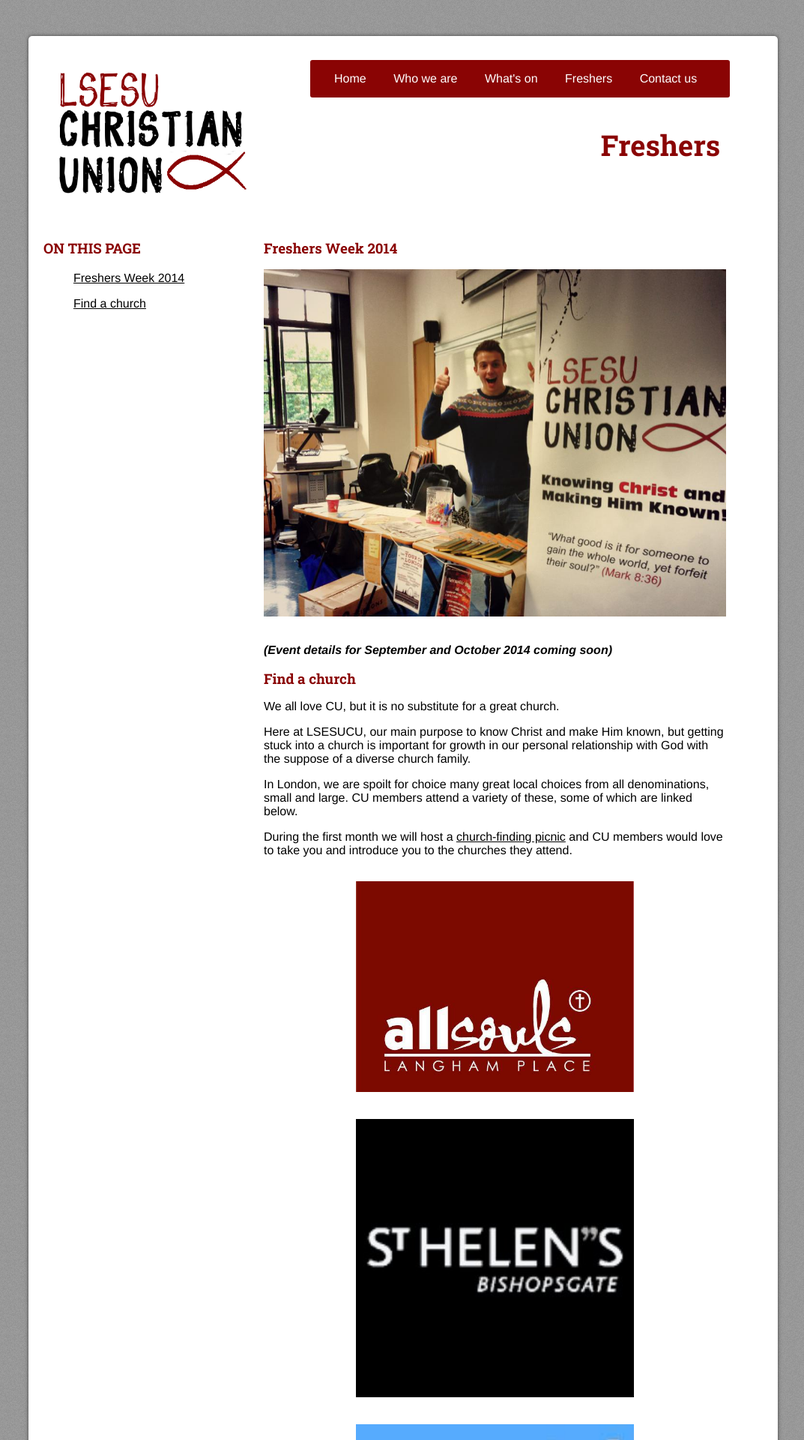
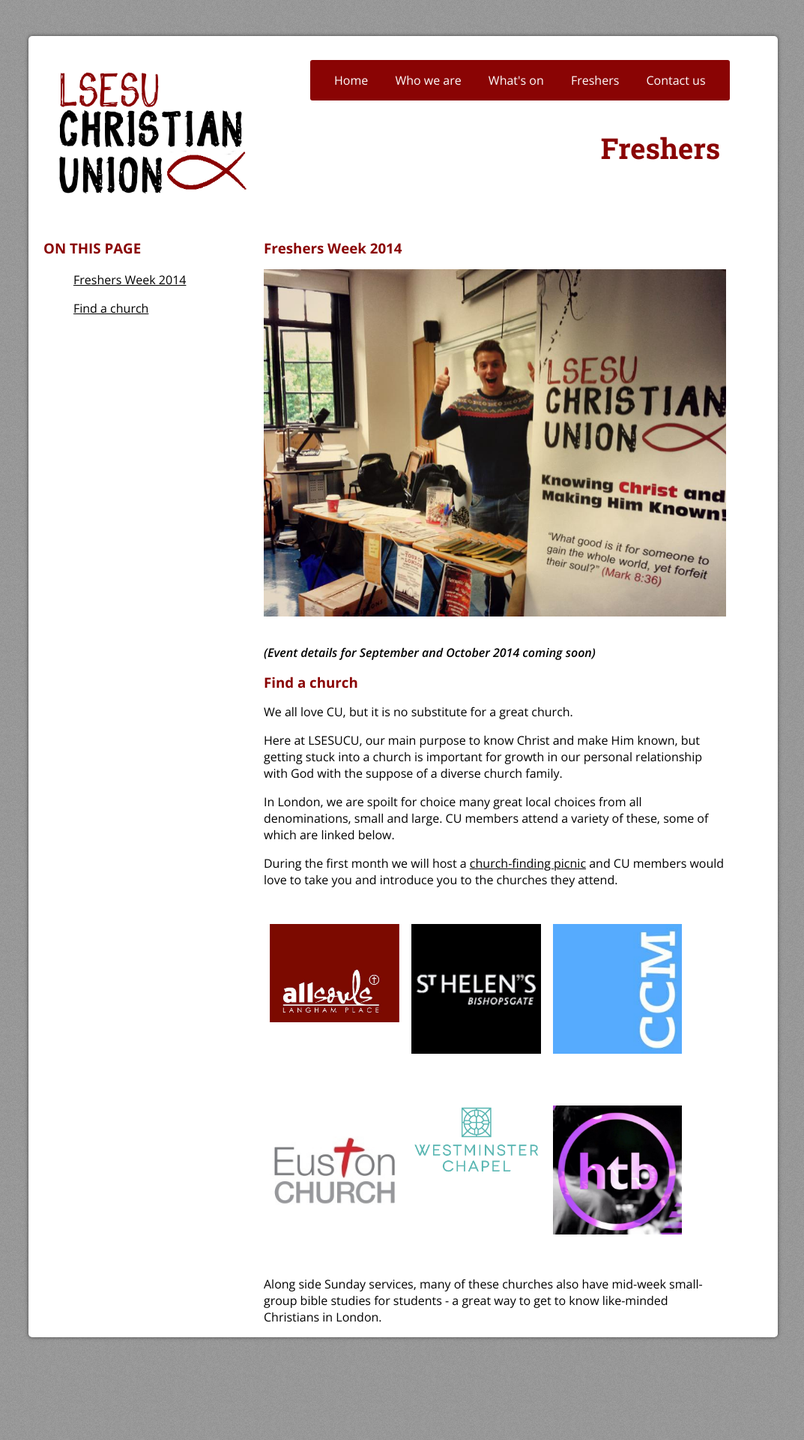
Before and after one commit to timrogers/lsesucu.com, a Jekyll site: the page built from freshers.html, in a window 1280 px wide. Shown: the top 1920 px of the page at 75% size, without its empty margins (102-1175 px from the left). Built offline with Jekyll 4.4.1, drawn with Linux system fonts in a browser that asks for light colours; nearby versions of some CDN libraries; after the commit the page ends 1831 px from its top, so only the background shows below that.

Commit message:
Better fonts and church display

```diff
--- a/_includes/head.html
+++ b/_includes/head.html
@@ -11,7 +11,7 @@
     <link rel="stylesheet" href="/css/flexslider.css">
     <link rel="stylesheet" href="/css/unsemantic-grid-responsive.css">
     <link rel="stylesheet" href="/css/utils.css">
-    <link href='http://fonts.googleapis.com/css?family=Roboto+Slab:400,700' rel='stylesheet' type='text/css'>
+    <link href='http://fonts.googleapis.com/css?family=Open+Sans:400italic,600italic,400,700|Roboto+Slab:400,700' rel='stylesheet' type='text/css'>
 
 
     <script src="//code.jquery.com/jquery-1.11.0.min.js"></script>
--- a/css/desktop.less
+++ b/css/desktop.less
@@ -1,4 +1,5 @@
 @red: #8a0404;
+@roboto: 'Roboto Slab', serif;
 
 @media only screen and (min-width:480px) {
   .container {
@@ -23,7 +24,7 @@
           margin: 1em 2em 0 0;
           font-size: 2.4em;
           text-align: right;
-          font-family: 'Roboto Slab', serif;
+          font-family: @roboto;
         }
       }
     }
--- a/css/style.css
+++ b/css/style.css
@@ -1,6 +1,6 @@
 body {
   background-image: url('/images/bg.png');
-  font-family: "Helvetica", sans-serif;
+  font-family: 'Open Sans', sans-serif;
   margin: 0;
 }
 /* Used for some widgets - they all need a bit of spacing around them. */
@@ -13,7 +13,7 @@
 }
 h3 {
   color: #8a0404;
-  font-family: 'Roboto Slab', serif;
+  font-family: 'Open Sans', sans-serif;
 }
 .container {
   width: 100%;
@@ -57,7 +57,7 @@
   color: #8a0404;
   margin: 0.3em 0;
   text-transform: uppercase;
-  font-family: 'Roboto Slab', serif;
+  font-family: 'Open Sans', sans-serif;
 }
 .container .left-sidebar {
   margin: 2em 0;
@@ -65,7 +65,7 @@
 .container .left-sidebar h3 {
   margin: 1em 0;
   text-transform: uppercase;
-  font-family: 'Roboto Slab', serif;
+  font-family: 'Open Sans', sans-serif;
 }
 .container .left-sidebar ul {
   list-style-type: none;
@@ -78,7 +78,7 @@
 }
 .container .content a h3 {
   margin: 0;
-  font-family: 'Roboto Slab', serif;
+  font-family: 'Open Sans', sans-serif;
   text-decoration: none;
   color: #8a0404;
 }
@@ -94,12 +94,16 @@
   width: auto;
 }
 .container .content .churches {
-  margin: auto;
-  width: 60%;
+  width: 100%;
+  display: block;
 }
-.container .content .churches a {
-  margin: auto;
-  text-align: center;
+.container .content .churches .church {
+  width: 28%;
+  float: left;
+  margin: 1em 0.5em;
+}
+.container .content .churches .church:nth-child(3) {
+  clear: right;
 }
 .container .content .committee {
   margin: 2em 0;
--- a/freshers.html
+++ b/freshers.html
@@ -28,30 +28,41 @@
   <a href="#freshers-week">church-finding picnic</a> and CU members would love
   to take you and introduce you to the churches they attend.</p>
 
-<div class="churches">
+<div class="churches cf">
+  <div class="church">
     <a href="http://www.allsouls.org">
       <img src="/images/churches/all-souls.jpeg" alt="All Souls, Langham Place" />
     </a>
+  </div>
 
+  <div class="church">
     <a href="http://st-helens.org.uk">
       <img src="/images/churches/st-helens.jpeg" alt="St Helens, Bishopsgate" />
     </a>
+  </div>
 
+  <div class="church">
     <a href="http://christchurchmayfair.org">
       <img src="/images/churches/ccm.jpeg" alt="Christ Church, Mayfair" />
     </a>
+  </div>
 
+  <div class="church">
     <a href="http://eustonchurch.com">
       <img src="/images/churches/euston.jpeg" alt="Euston Church, Bedford Way" />
     </a>
+  </div>
 
+  <div class="church">
     <a href="http://westminsterchapel.org.uk">
     <img src="/images/churches/westminster-chapel.png" alt="Westminster Chapel" />
-  </a>
+  </div>
 
+  <div class="church">
     <a href="http://htb.org.uk">
       <img src="/images/churches/htb.jpeg" alt="Holy Trinity Brompton" />
     </a>
+  </div>
 </div>
 
 <p>Along side Sunday services, many of these churches also have mid-week
```
Also changed, not shown: css/style.less (+18 -8 lines). Lines whose indentation alone changed are shown as unchanged.
